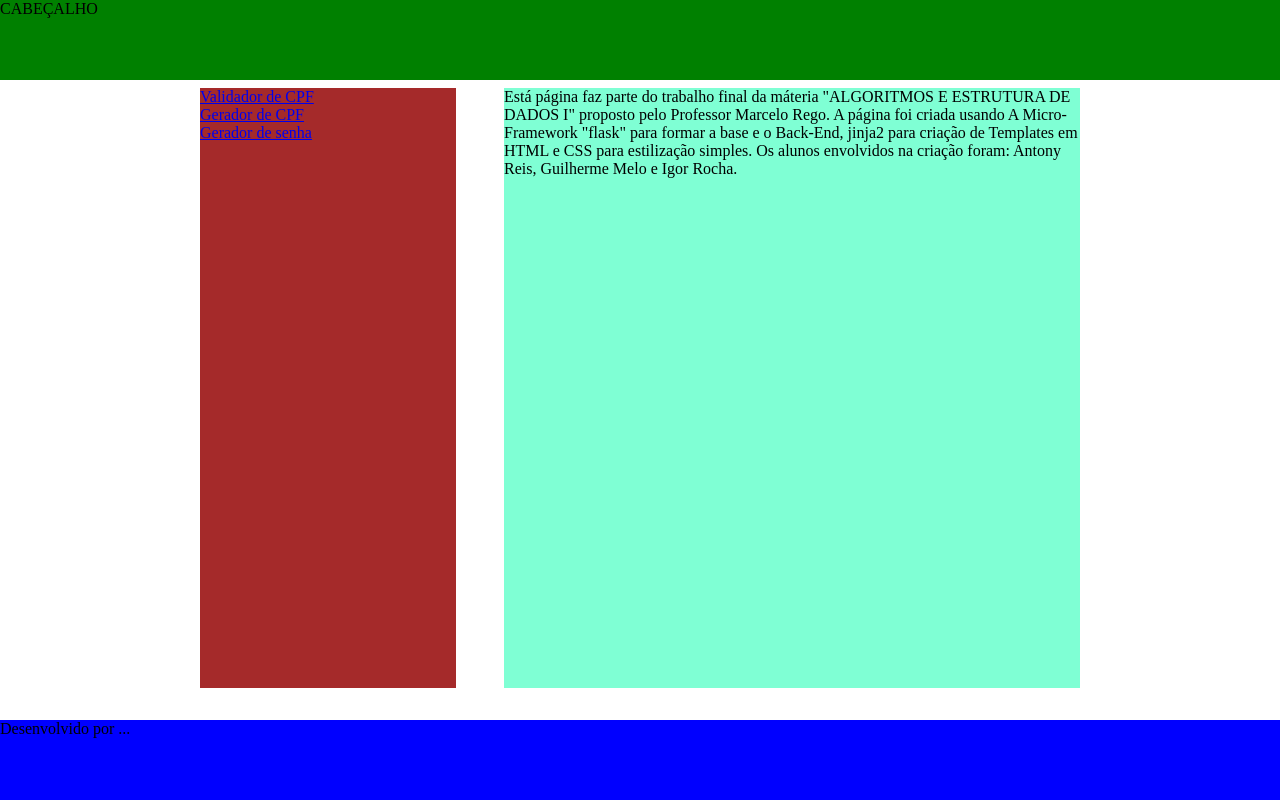
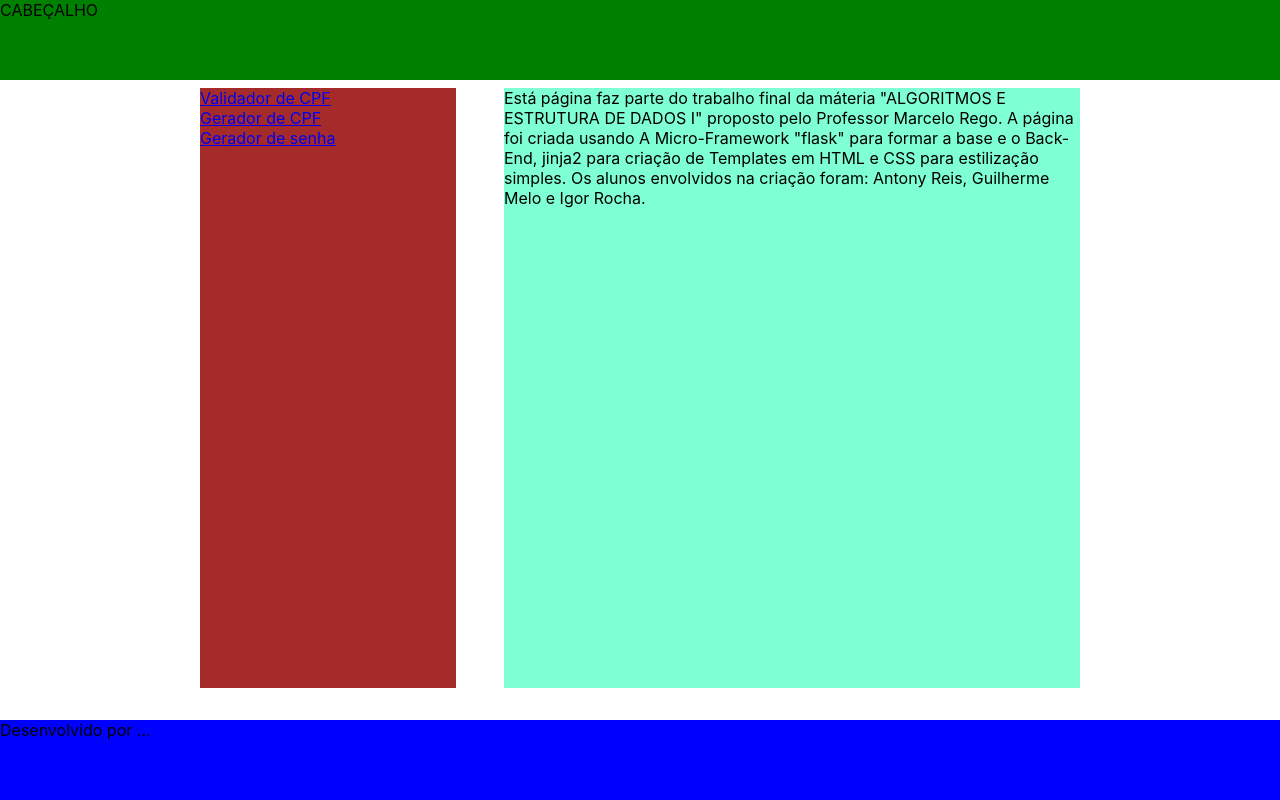
Before and after one commit to Antony-Reis/aedes_site_flask, a Python web app: template templates/index.html in a window 1280 px wide. Run offline with Jinja, Linux system fonts and the light colour scheme; the template is opened without the code that fills it, so the values that code supplies are empty.

Commit message:
Update style.css
MUDEI *{} DO CSS

```diff
--- a/static/styles/style.css
+++ b/static/styles/style.css
@@ -1,9 +1,13 @@
 * {
-    margin: 0;
-    padding: 0;
-    box-sizing: border-box;
+  margin: 0;
+  padding: 0;
+  box-sizing: border-box;
+  font-family: 'Inter', 'Segoe UI', Tahoma, Geneva, Verdana, sans-serif;
+  -webkit-font-smoothing: antialiased;
+  -moz-osx-font-smoothing: grayscale;
+  scroll-behavior: smooth;
+}
 
-}
 
 html {
     height: 100%;
```
